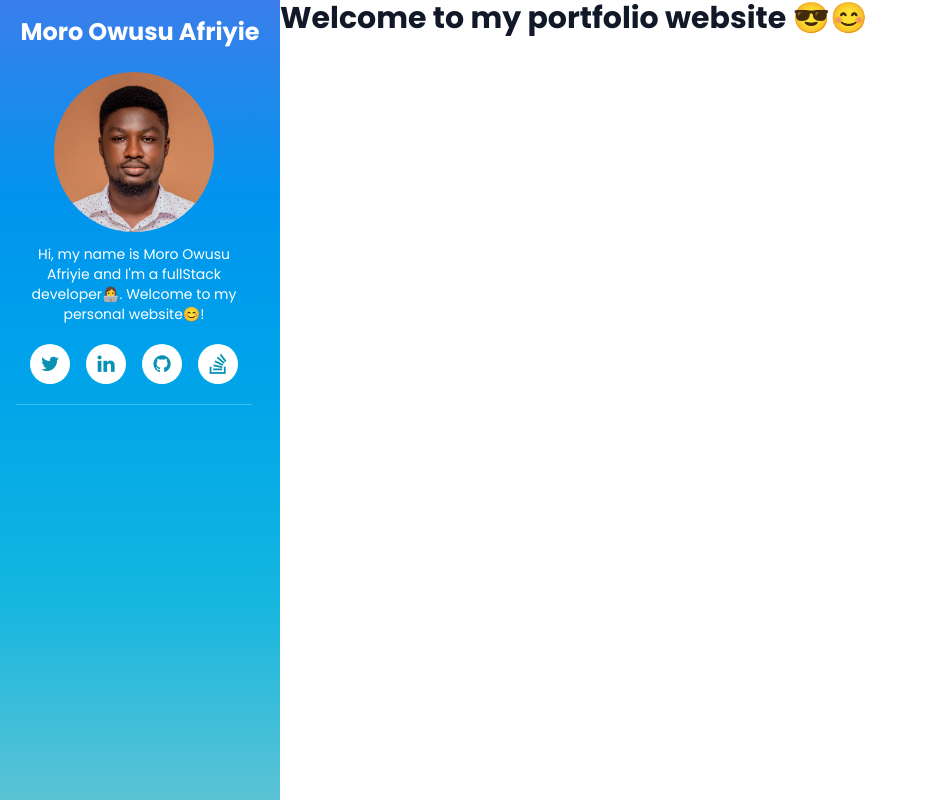
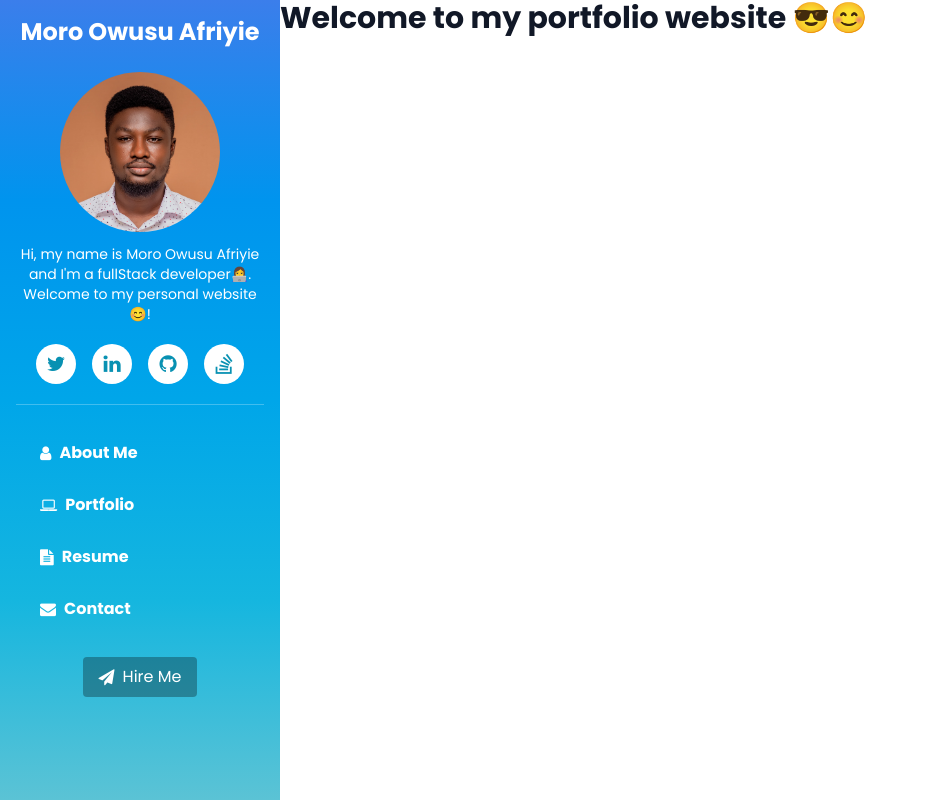
Before and after one commit to Moro-Afriyie/Portfolio, a Next.js app in the folder portfolio/: page / in a window 1280 px wide. Shown: the whole page, without its empty margins (0-928 px from the left). Built offline with nearby package versions, Linux system fonts and the light colour scheme.

Commit message:
done with the navbar

```diff
--- a/portfolio/components/Navbar.tsx
+++ b/portfolio/components/Navbar.tsx
@@ -46,8 +46,42 @@ const Navbar: React.FunctionComponent = () => {
 						</li>
 					</ul>
 					<hr className=" h-px w-full border-white opacity-25" />
+					<ul className="navbar-nav my-4 w-full px-4 flex flex-col gap-3">
+						<li className="nav-item">
+							<a href="#" className="nav-item-link">
+								<i className="fa fa-user" aria-hidden="true"></i>
+								<p>About me</p>
+							</a>
+						</li>
+						<li className="nav-item">
+							<a href="#" className="nav-item-link">
+								<i className="fa fa-laptop" aria-hidden="true"></i>
+								<p>Portfolio</p>
+							</a>
+						</li>
+						<li className="nav-item">
+							<a href="#" className="nav-item-link">
+								<i className="fa fa-file-text" aria-hidden="true"></i>
+								<p>Resume</p>
+							</a>
+						</li>
+						<li className="nav-item">
+							<a href="#" className="nav-item-link">
+								<i className="fa fa-envelope" aria-hidden="true"></i>
+								<p>contact</p>
+							</a>
+						</li>
+					</ul>
+					<div className="">
+						<a
+							href="#"
+							className="py-2 px-4 rounded cursor-pointer bg-hire  flex items-center capitalize gap-2 text-white"
+						>
+							<i className="fa fa-paper-plane" aria-hidden="true"></i>
+							<p>hire me</p>
+						</a>
+					</div>
 				</div>
-				<div className="navbar-nav"></div>
 			</div>
 		</div>
 	);
--- a/portfolio/styles/globals.css
+++ b/portfolio/styles/globals.css
@@ -7,3 +7,6 @@
 .list-item {
 	@apply bg-white text-cyan-600 flex items-center justify-center w-10 h-10 text-xl rounded-full;
 }
+.nav-item-link {
+	@apply flex gap-2  p-2 items-center capitalize font-bold;
+}
--- a/portfolio/tailwind.config.js
+++ b/portfolio/tailwind.config.js
@@ -8,6 +8,9 @@ module.exports = {
 			fontFamily: {
 				poppins: "'Poppins', sans-serif",
 			},
+			backgroundColor: {
+				hire: 'rgba(0,0,0,0.3)',
+			},
 		},
 	},
 	plugins: [],
```
